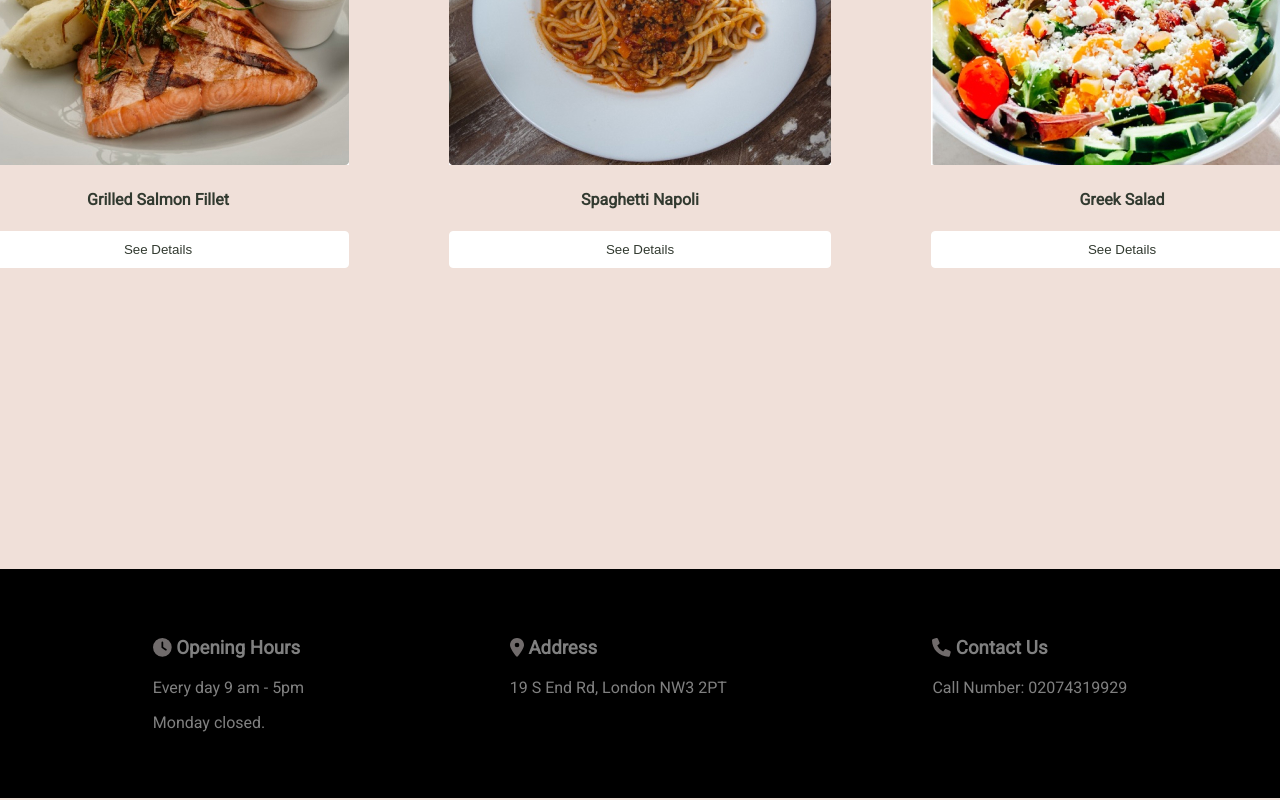
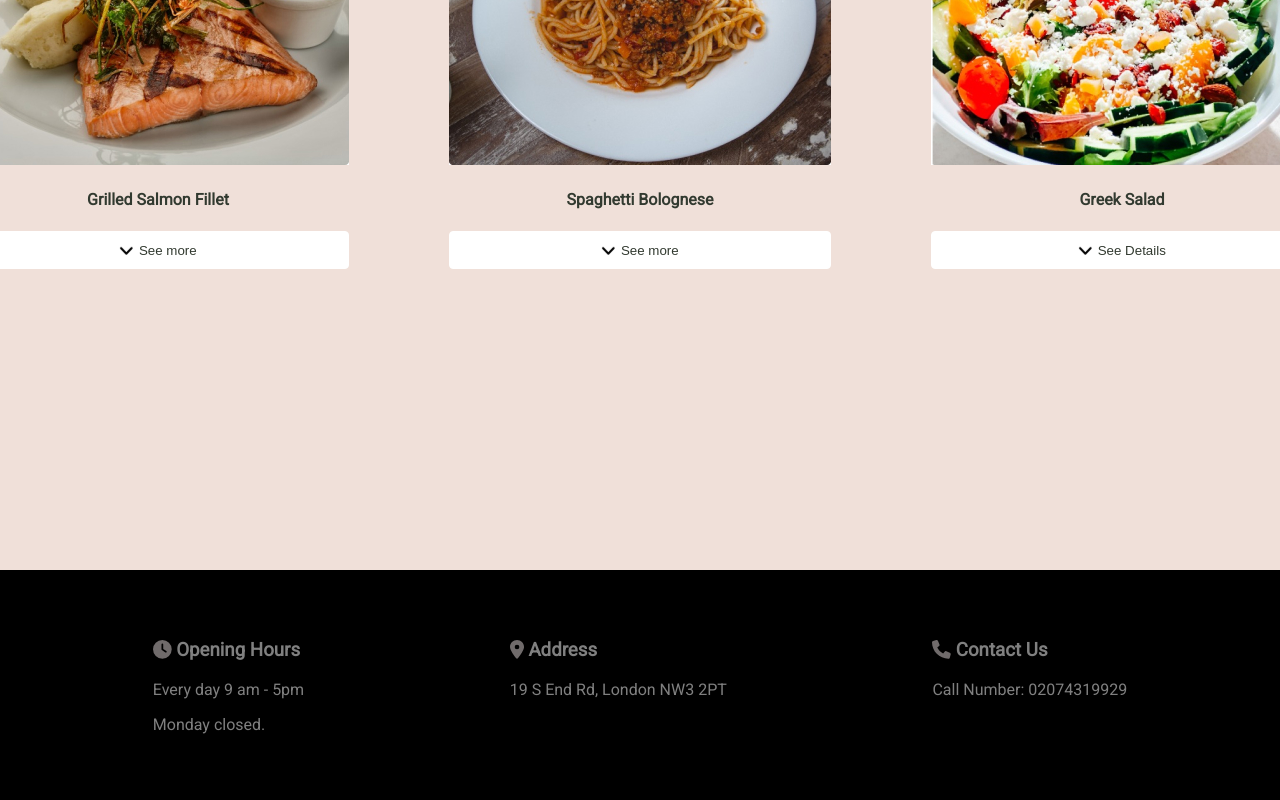
Before and after one commit to melika760/DominiqueCafeMenue, a React (Create React App) app: page / in a window 1280 px wide. Shown: the part 2155-2955 px from the top of the page. Built offline with nearby package versions, Linux system fonts and the light colour scheme; some icons are missing; a web font is replaced by a local one.

Commit message:
edit details

```diff
--- a/src/Components/AboutUs.js
+++ b/src/Components/AboutUs.js
@@ -1,4 +1,4 @@
-import { Fragment } from "react";
+import { Fragment,useState } from "react";
 import styles from "./AboutUs.module.css";
 import Button from "../UI/Button";
 import Breakfast from "../img/angelo-pantazis-1uIy-v4OlIk-unsplash.jpg";
@@ -6,7 +6,18 @@ import Salmon from "../img/Frame 12.jpg";
 import Pasta from "../img/Frame 13.jpg";
 import Greek from "../img/Frame 14.jpg";
 import { HashLink as Link } from "react-router-hash-link";
+import {FontAwesomeIcon} from "@fortawesome/react-fontawesome";
+import {faAngleDown,faAngleUp} from "@fortawesome/free-solid-svg-icons"
 export default function AboutUs(){
+const[salmondetails,setsalmondetails]=useState(false);
+const[pastadetails,setpastadetails]=useState(false);
+function Showdetail(){
+    setsalmondetails(!salmondetails)
+}
+function Showpasta(){
+    setpastadetails(!pastadetails)
+}
+    const salmondetail=<div className={styles.card}><p>Served with Chips & Salad</p><p>£12.95</p></div>
     return(<Fragment>
         <div className={styles.container}>
 <div className={styles.aboutimg}>
@@ -24,22 +35,25 @@ export default function AboutUs(){
                 <img src={Salmon} alt="Salmon Fillet"/>
                 <div className={styles.description}>
                     <h4>Grilled Salmon Fillet</h4>
-                    <Link to="/Menu#Salmon"smooth > <Button type="Button" className={styles.btn}>See Details</Button></Link>
-
+                    {salmondetails && salmondetail}
+                  {!salmondetails && <Button type="Button" className={styles.btn} onClick={Showdetail}><FontAwesomeIcon icon={faAngleDown} beat size="lg" style={{color: "#000000",marginRight:"5px"}} />See more</Button>}
+                   {salmondetails && <Button type="Button" className={styles.btn} onClick={Showdetail}><FontAwesomeIcon icon={faAngleUp} beat size="lg" style={{color: "#000000",marginRight:"5px"}} />See less</Button> }
                 </div>
             </div>
             <div className={styles.popimg}>
                 <img src={Pasta} alt="Pasta"/>
                 <div className={styles.description}>
-                    <h4>Spaghetti Napoli</h4>
-                    <Link to="/Menu#spaghetti" smooth> <Button type="Button" className={styles.btn}>See Details</Button></Link>
+                    <h4>Spaghetti Bolognese</h4>
+                    {pastadetails && salmondetail}
+                  {!pastadetails && <Button type="Button" className={styles.btn} onClick={Showpasta}><FontAwesomeIcon icon={faAngleDown} beat size="lg" style={{color: "#000000",marginRight:"5px"}} />See more</Button>}
+                   {pastadetails && <Button type="Button" className={styles.btn} onClick={Showpasta}><FontAwesomeIcon icon={faAngleUp} beat size="lg" style={{color: "#000000",marginRight:"5px"}} />See less</Button> }
                 </div>
             </div>
             <div className={styles.popimg}>
                 <img src={Greek} alt="Greek Salad"/>
                 <div className={styles.description}>
                     <h4>Greek Salad</h4>
-                       <Link to="/Menu#Greek" smooth> <Button type="Button" className={styles.btn}>See Details</Button></Link>
+                       <Link to="/Menu#Greek" smooth> <Button type="Button" className={styles.btn}><FontAwesomeIcon icon={faAngleDown} beat size="lg" style={{color: "#000000",marginRight:"5px"}} />See Details</Button></Link>
                 </div>
             </div>
 
--- a/src/Components/AboutUs.module.css
+++ b/src/Components/AboutUs.module.css
@@ -4,6 +4,12 @@
     padding: 101px 110px;
 justify-content:center;
 
+}
+.card{
+   margin: 0 auto;
+   display: flex;
+   justify-content: space-around;
+   font-size:14px ;
 }
 
 .aboutimg{
--- a/src/Components/Header.module.css
+++ b/src/Components/Header.module.css
@@ -53,19 +53,19 @@ flex-shrink: 0;
     }
     .content h3{
         font-size: 28px;
-        margin-left: 5px;
+        margin-left: 15px;
     }
     .content p{
         font-size: 16px;
-        margin-left: 5px;
+        margin-left: 15px;
     }
     .btn{
-        margin-left: 5px;
+        margin-left: 15px;
     }
 
     .headerimg img{
        width: 100%;
-       height: 460px;
+       height: 430px;
 
     }
 }
```
